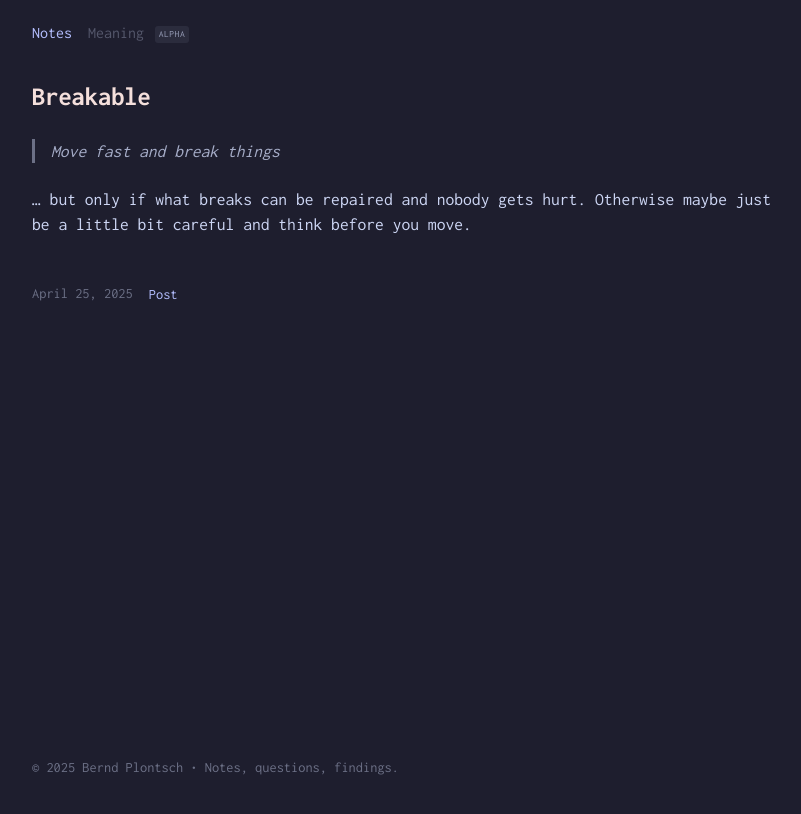
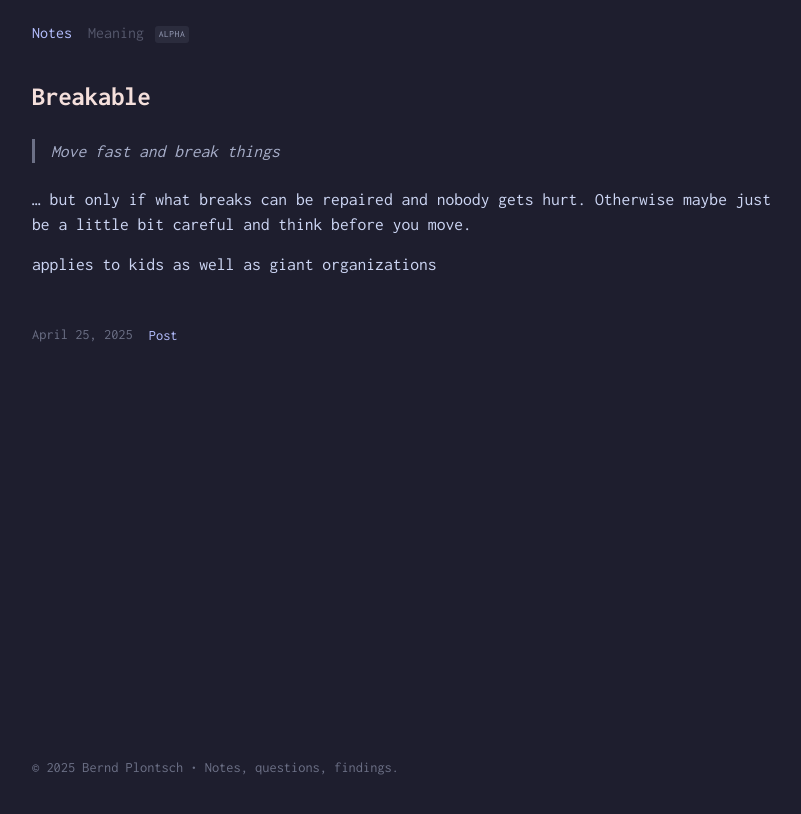
Before and after one commit to berndpl/notes-plontsch, a Jekyll site: the page built from _posts/2025/2025-04-25-breakable.md, in a window 1280 px wide. Shown: the top 814 px of the page, without its empty margins (228-1029 px from the left). Built offline with Jekyll 4.4.1, drawn with Linux system fonts in a browser that asks for light colours; our own code applies the rules of GitHub Pages for plain Markdown files.

Commit message:
Update 2025-04-25-breakable.md

```diff
--- a/_posts/2025/2025-04-25-breakable.md
+++ b/_posts/2025/2025-04-25-breakable.md
@@ -1,3 +1,5 @@
 > Move fast and break things
 
 … but only if what breaks can be repaired and nobody gets hurt. Otherwise maybe just be a little bit careful and think before you move.
+
+applies to kids as well as giant organizations
```
